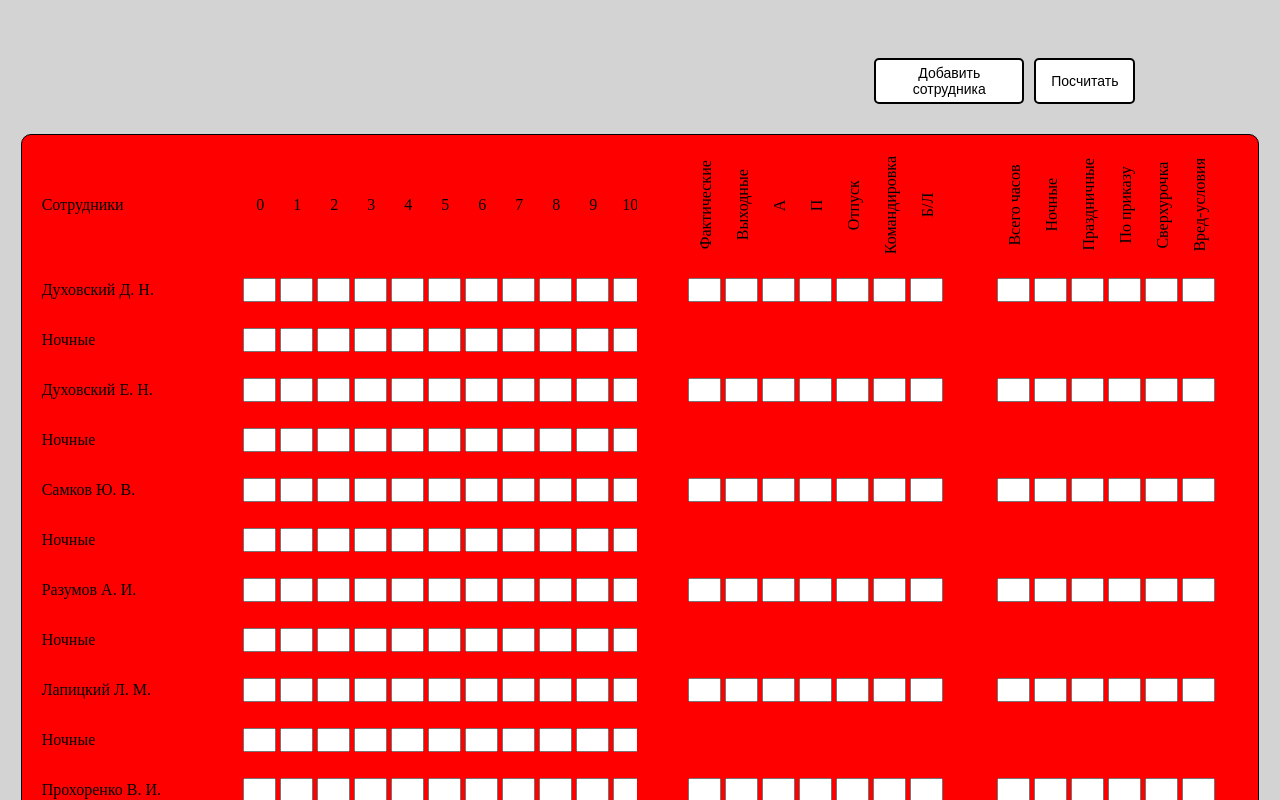
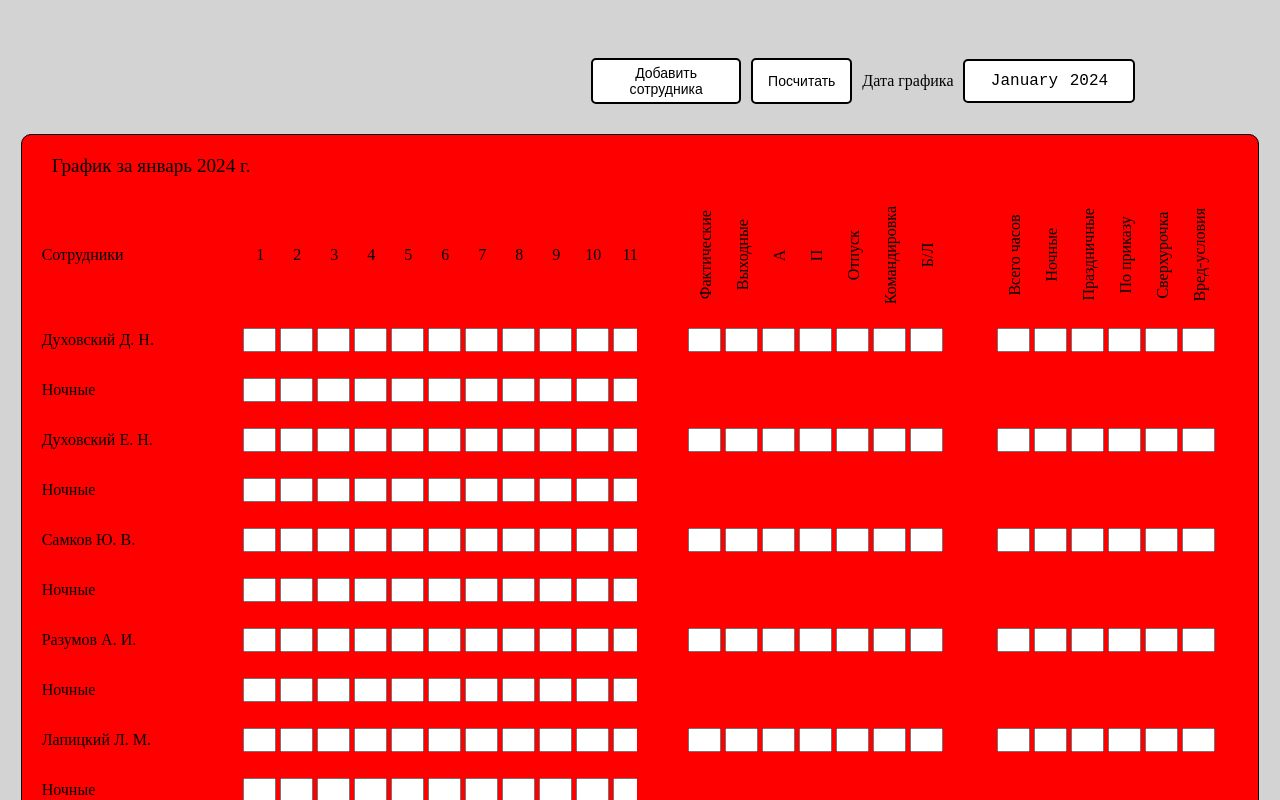
Before and after one commit to 1KejVan1/report-of-work-quality, a React (Vite) app: page / in a window 1280 px wide. Shown: the top 800 px of the page. Built offline with nearby package versions, Linux system fonts and the light colour scheme.

Commit message:
сделал контекст для даты отчёта, компонента DatePicker,

```diff
--- /dev/null
+++ b/src/Context/DateContext.js
@@ -0,0 +1,11 @@
+import React from "react";
+
+const Date = {
+  date: {
+    selectedMonth: "",
+    selectedYear: "",
+  },
+  setDate: Function.prototype,
+};
+
+export const DateContext = React.createContext(Date);
--- a/src/components/AddEmployeeModal/EmployeeModal.jsx
+++ b/src/components/AddEmployeeModal/EmployeeModal.jsx
@@ -1,7 +1,9 @@
 import { useState } from "react";
+import { useContext } from "react";
 
 import { useDispatch } from "react-redux";
 
+import { DateContext } from "../../Context/DateContext";
 import { Employee } from "../../models/Employee";
 import { addEmployee } from "../../store/employeeSlice";
 import Button from "../Buttons/Button";
@@ -11,6 +13,7 @@ import styles from "./modal.module.scss";
 function EmployeeModal({ hideModalFunction = Function.prototype }) {
   const [employeeName, setEmployeeName] = useState("");
   const dispatch = useDispatch();
+  const { date } = useContext(DateContext);
 
   function hideModal() {
     hideModalFunction();
@@ -27,7 +30,11 @@ function EmployeeModal({ hideModalFunction = Function.prototype }) {
 
   function submit() {
     if (employeeName) {
-      dispatch(addEmployee(Employee(employeeName)));
+      dispatch(
+        addEmployee(
+          Employee(employeeName, date.selectedMonth, date.selectedYear),
+        ),
+      );
       hideModal();
     }
   }
--- a/src/components/AddEmployeeModal/modal.module.scss
+++ b/src/components/AddEmployeeModal/modal.module.scss
@@ -9,6 +9,7 @@
   background-color: rgba($color: gray, $alpha: 0.3);
   width: 100%;
   height: 100%;
+  z-index: 1;
 
   .modal {
     display: flex;
--- /dev/null
+++ b/src/components/DatePicker/DatePicker.jsx
@@ -0,0 +1,31 @@
+import { useContext } from "react";
+
+import { DateContext } from "../../Context/DateContext";
+import { DateModel } from "../../models/Date";
+import styles from "./datepicker.module.scss";
+
+function DatePicker() {
+  const { setDate } = useContext(DateContext);
+
+  function handleOnChange(e) {
+    const [year, month] = e.target.value.split("-");
+
+    setDate(new DateModel(month, year));
+  }
+
+  return (
+    <label className={styles.container}>
+      Дата графика
+      <input
+        defaultValue={"2024-01"}
+        lang="ru"
+        type="month"
+        className={styles.picker}
+        onChange={handleOnChange}
+        min={"2022-01"}
+      />
+    </label>
+  );
+}
+
+export default DatePicker;
--- /dev/null
+++ b/src/components/DatePicker/datepicker.module.scss
@@ -0,0 +1,32 @@
+.container {
+  display: flex;
+  flex-direction: row;
+  align-items: center;
+  justify-content: center;
+  gap: 10px;
+
+  .picker {
+    position: relative;
+    text-align: center;
+    font-size: large;
+    height: 30px;
+    padding: 5px;
+    border-radius: 5px;
+    outline: none;
+    border: 2px solid black;
+
+    &::-webkit-calendar-picker-indicator {
+      position: absolute;
+      left: 0;
+      bottom: 0;
+      right: 0;
+      top: 0;
+      background: transparent;
+      color: transparent;
+      height: auto;
+      width: auto;
+      cursor: pointer;
+      user-select: none;
+    }
+  }
+}
--- a/src/components/Layout/Layout.jsx
+++ b/src/components/Layout/Layout.jsx
@@ -3,6 +3,7 @@ import { useEffect, useLayoutEffect, useState } from "react";
 import { useDispatch, useSelector } from "react-redux";
 import { Outlet } from "react-router";
 
+import { DateContext } from "../../Context/DateContext";
 import { Employee } from "../../models/Employee";
 import { addEmployee } from "../../store/employeeSlice";
 import styles from "./layout.module.scss";
--- a/src/components/Menu/Menu.jsx
+++ b/src/components/Menu/Menu.jsx
@@ -14,6 +14,7 @@ import {
 } from "../../store/employeeSlice";
 import EmployeeModal from "../AddEmployeeModal/EmployeeModal";
 import Button from "../Buttons/Button";
+import DatePicker from "../DatePicker/DatePicker";
 import styles from "./menu.module.scss";
 
 function Menu() {
@@ -40,6 +41,7 @@ function Menu() {
       {show && <EmployeeModal hideModalFunction={showModal} />}
       <Button text="Добавить сотрудника" onClickFunction={showModal} />
       <Button text="Посчитать" onClickFunction={calcAllDays} />
+      <DatePicker />
     </div>
   );
 }
--- /dev/null
+++ b/src/models/Date.js
@@ -0,0 +1,7 @@
+function DateModel(month = 1, year = 2024) {
+  const date = new Date(year, month);
+  this.selectedMonth = date.getMonth();
+  this.selectedYear = date.getFullYear();
+}
+
+export { DateModel };
--- a/src/models/Employee.js
+++ b/src/models/Employee.js
@@ -1,11 +1,11 @@
 import { Days } from "./Days";
 import { Hours } from "./Hours";
 
-function Employee(name = "") {
+function Employee(name = "", selectedMonth = 1, selectedYear = 2000) {
   const emp = {};
-
-  emp.day_values = new Array(30).fill("");
-  emp.night_values = new Array(30).fill("");
+  const daysPerMonth = defineDaysPerMonth(selectedMonth, selectedYear);
+  emp.day_values = new Array(daysPerMonth).fill("");
+  emp.night_values = new Array(daysPerMonth).fill("");
   emp.name = name;
   emp.days = Days();
   emp.hours = Hours();
@@ -13,4 +13,7 @@ function Employee(name = "") {
   return emp;
 }
 
-export { Employee };
+function defineDaysPerMonth(month = 1, year = 2000) {
+  return new Date(year, month, 0).getDate();
+}
+export { Employee, defineDaysPerMonth };
--- a/src/page/MainPage.jsx
+++ b/src/page/MainPage.jsx
@@ -3,12 +3,16 @@ import { useEffect, useRef, useState } from "react";
 import classNames from "classnames";
 import { useDispatch, useSelector } from "react-redux";
 
+import { DateContext } from "../Context/DateContext";
 import { TextInputForCell } from "../components/Inputs/TextInputForCell/TextInput";
 import Menu from "../components/Menu/Menu";
 import TableCell from "../components/Table/Cell/TableCell";
 import { daysNames, hoursNames } from "../constants/constants";
 import { CellType } from "../enums/CellType";
+import { DateModel } from "../models/Date";
+import { defineDaysPerMonth } from "../models/Employee";
 import {
+  resizeArrays,
   setEmployeeDayValue,
   setEmployeeNightValue,
   setTotalDaysValue,
@@ -19,13 +23,18 @@ import styles from "./page.module.scss";
 function MainPage() {
   const employees = useSelector((state) => state.employees.employees);
   const dispatch = useDispatch();
+  const [graficDate, setGraficDate] = useState(new DateModel());
   const info_container_col2 = useRef(null);
   const info_container_col3 = useRef(null);
   const info_container_col4 = useRef(null);
 
+  useEffect(() => {
+    // console.log(1);
+
+    resizeEmpArrays();
+  }, [graficDate]);
+
   function scrollCol2(e) {
-    console.log(e instanceof UIEvent);
-
     info_container_col2.current.scrollLeft = e.target.scrollLeft;
   }
 
@@ -67,6 +76,19 @@ function MainPage() {
     );
   }
 
+  function getMonthName(month = 2, year = 2000) {
+    if (month == 12) {
+      month = 0;
+    } else {
+      month--;
+    }
+
+    return new Intl.DateTimeFormat("ru", {
+      month: "long",
+      year: "numeric",
+    }).format(new Date(year, month));
+  }
+
   function changeTotalHoursValue(employeeName, propertyName, value) {
     dispatch(
       setTotalHoursValue({
@@ -77,13 +99,29 @@ function MainPage() {
     );
   }
 
+  function resizeEmpArrays() {
+    dispatch(
+      resizeArrays({
+        daysPerMonth: defineDaysPerMonth(
+          graficDate.selectedMonth,
+          graficDate.selectedYear,
+        ),
+      }),
+    );
+  }
+
   return (
+    <DateContext.Provider value={{ date: graficDate, setDate: setGraficDate }}>
       <div className={styles.container}>
         <div className={styles.menu}>
           <Menu />
         </div>
         <div className={styles.work_area}>
-        <div className={classNames(styles.row_1, styles.info_container)}>
+          <div className={classNames(styles.row_1, styles.date_info)}>
+            График за{" "}
+            {getMonthName(graficDate.selectedMonth, graficDate.selectedYear)}
+          </div>
+          <div className={classNames(styles.row_2, styles.info_container)}>
             <div className={styles.col_1}>
               <div>Сотрудники</div>
             </div>
@@ -93,12 +131,20 @@ function MainPage() {
             >
               <div className={styles.grid}>
                 <div className={styles.row_cells}>
-                {Array.from({ length: 30 }).map((item, index) => {
+                  {Array.from({
+                    length:
+                      defineDaysPerMonth(
+                        graficDate.selectedMonth,
+                        graficDate.selectedYear,
+                      ) + 1,
+                  }).map((item, index) => {
+                    if (index > 0) {
                       return (
                         <TableCell type={CellType.FOR_NUMBERS}>
                           <span>{index}</span>
                         </TableCell>
                       );
+                    }
                   })}
                 </div>
               </div>
@@ -138,7 +184,7 @@ function MainPage() {
               </div>
             </div>
           </div>
-        <div className={classNames(styles.row_2, styles.content)}>
+          <div className={classNames(styles.row_3, styles.content)}>
             <div className={styles.col_1}>
               {employees.map((emp) => {
                 return (
@@ -260,6 +306,7 @@ function MainPage() {
           </div>
         </div>
       </div>
+    </DateContext.Provider>
   );
 }
 
--- a/src/page/page.module.scss
+++ b/src/page/page.module.scss
@@ -11,7 +11,7 @@
 
   .work_area {
     display: grid;
-    grid-template-rows: 120px max-content 120px;
+    grid-template-rows: 50px 120px max-content;
     grid-template-columns: 150px auto auto auto;
     background-color: red;
     border: 1px solid black;
@@ -19,6 +19,16 @@
     padding: 10px 20px;
     gap: 0px 20px;
     overflow-x: auto;
+
+    .date_info {
+      display: flex;
+      width: 100%;
+      flex-direction: row;
+      padding: 10px;
+      font-size: larger;
+      grid-column-start: 1;
+      grid-column-end: 4;
+    }
 
     .info_container {
       display: grid;
@@ -89,8 +99,12 @@
     }
 
     .row_3 {
+      grid-row-start: 3;
+    }
+
+    .row_4 {
       margin-top: 20px;
-      grid-row-start: 3;
+      grid-row-start: 4;
     }
 
     .row_cells {
--- a/src/store/employeeSlice.js
+++ b/src/store/employeeSlice.js
@@ -1,3 +1,5 @@
+import { act } from "react";
+
 import { createSlice } from "@reduxjs/toolkit";
 
 import { AbbreviatureOfDays } from "../enums/AbbreviatureOfDays";
@@ -136,6 +138,27 @@ const employeesSlice = createSlice({
         }, 0);
       });
     },
+
+    resizeArrays(state, action) {
+      state.employees.map((emp = Employee()) => {
+        const diff = action.payload.daysPerMonth - emp.day_values.length;
+        console.log(diff);
+
+        if (diff < 0) {
+          console.log("diff меньше");
+          emp.day_values = emp.day_values.slice(
+            0,
+            emp.day_values.length - 1 - diff,
+          );
+        } else if (diff > 0) {
+          console.log("дифф больше");
+
+          for (let i = 0; i < diff; i++) {
+            emp.day_values.push("");
+          }
+        }
+      });
+    },
   },
 });
 
@@ -155,4 +178,5 @@ export const {
   calculateVacationsDays,
   calculateBisTripDays,
   calculateNightHours,
+  resizeArrays,
 } = employeesSlice.actions;
```
Lines whose indentation alone changed are shown as unchanged.
